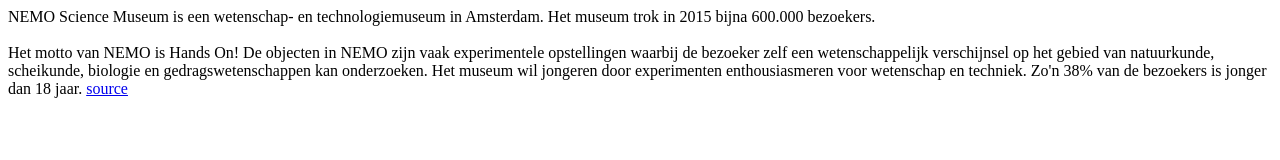
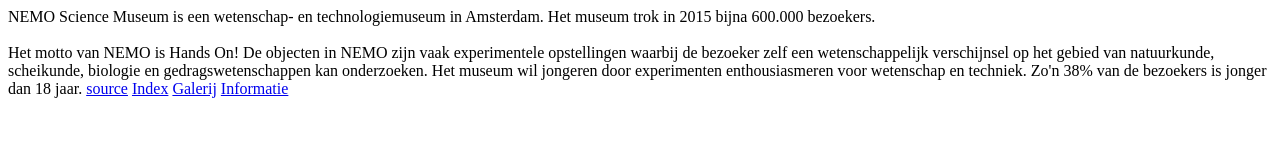
Before and after one commit to Heleen84/mijnhuiswerkles9, a plain HTML site: page index.html in a window 1280 px wide. Drawn offline with Linux system fonts and the light colour scheme.

Commit message:
index.html

```diff
--- a/index.html
+++ b/index.html
@@ -9,5 +9,8 @@ NEMO Science Museum is een wetenschap- en technologiemuseum in Amsterdam. Het mu
 <br><br>
 Het motto van NEMO is Hands On! De objecten in NEMO zijn vaak experimentele opstellingen waarbij de bezoeker zelf een wetenschappelijk verschijnsel op het gebied van natuurkunde, scheikunde, biologie en gedragswetenschappen kan onderzoeken. Het museum wil jongeren door experimenten enthousiasmeren voor wetenschap en techniek. Zo'n 38% van de bezoekers is jonger dan 18 jaar.
 <a href="https://nl.wikipedia.org/wiki/NEMO_Science_Museum">source</a>
+<a href="index.html">Index</a>
+<a href="Galerij.html">Galerij</a>
+<a href="Info.html">Informatie</a>
 </body>
 </html>
```
